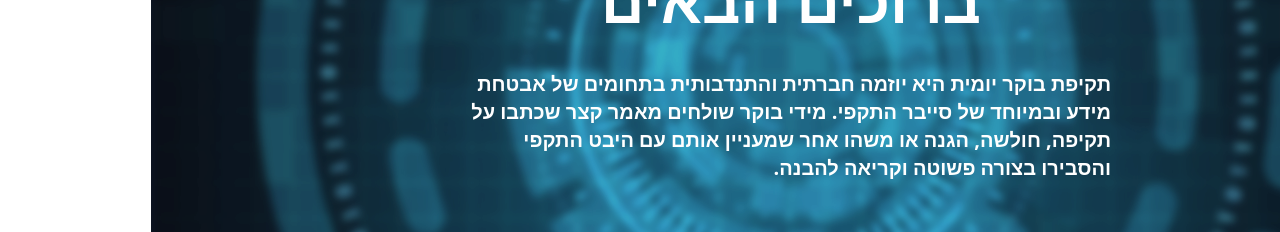
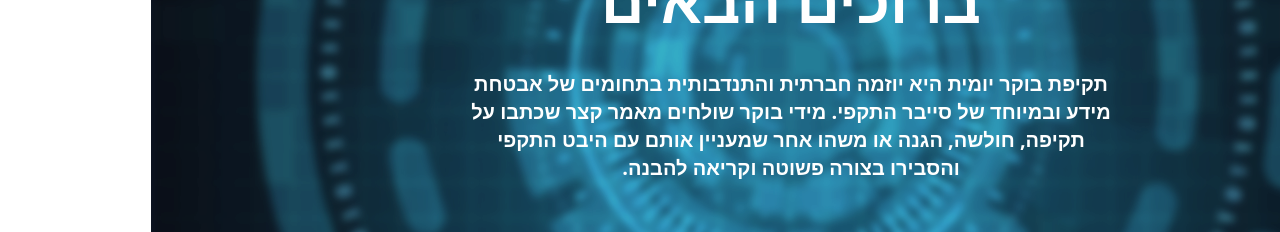
Before and after one commit to AmitMT/daily-morning-attack, a Next.js app: page / in a window 1280 px wide. Shown: the part 264-496 px from the top of the page. Built offline with nearby package versions, Linux system fonts and the light colour scheme; no server answers; a small style sheet from the web is missing.

Commit message:
Center align front page text

```diff
--- a/src/pages/index.tsx
+++ b/src/pages/index.tsx
@@ -42,7 +42,7 @@ const Index: NextPage<PageProps> = (props) => {
         />
         <section className="flex flex-col justify-center items-center h-[65vh] min-h-[400px]">
           <h1 className="font-bold text-6xl mb-10 text-white text-center">ברוכים הבאים</h1>
-					<p className="text-center mx-4 md:mx-0 md:w-1/2 md:text-start font-semibold text-xl text-white dark:text-gray-200">
+          <p className="text-center mx-4 md:mx-0 md:w-1/2 md:text-start font-semibold text-xl text-white dark:text-gray-200" style={{ textAlign: "center" }}>
             תקיפת בוקר יומית היא יוזמה חברתית והתנדבותית בתחומים של אבטחת מידע ובמיוחד של סייבר
             התקפי. מידי בוקר שולחים מאמר קצר שכתבו על תקיפה, חולשה, הגנה או משהו אחר שמעניין אותם עם
             היבט התקפי והסבירו בצורה פשוטה וקריאה להבנה.
```
Lines whose indentation alone changed are shown as unchanged.
